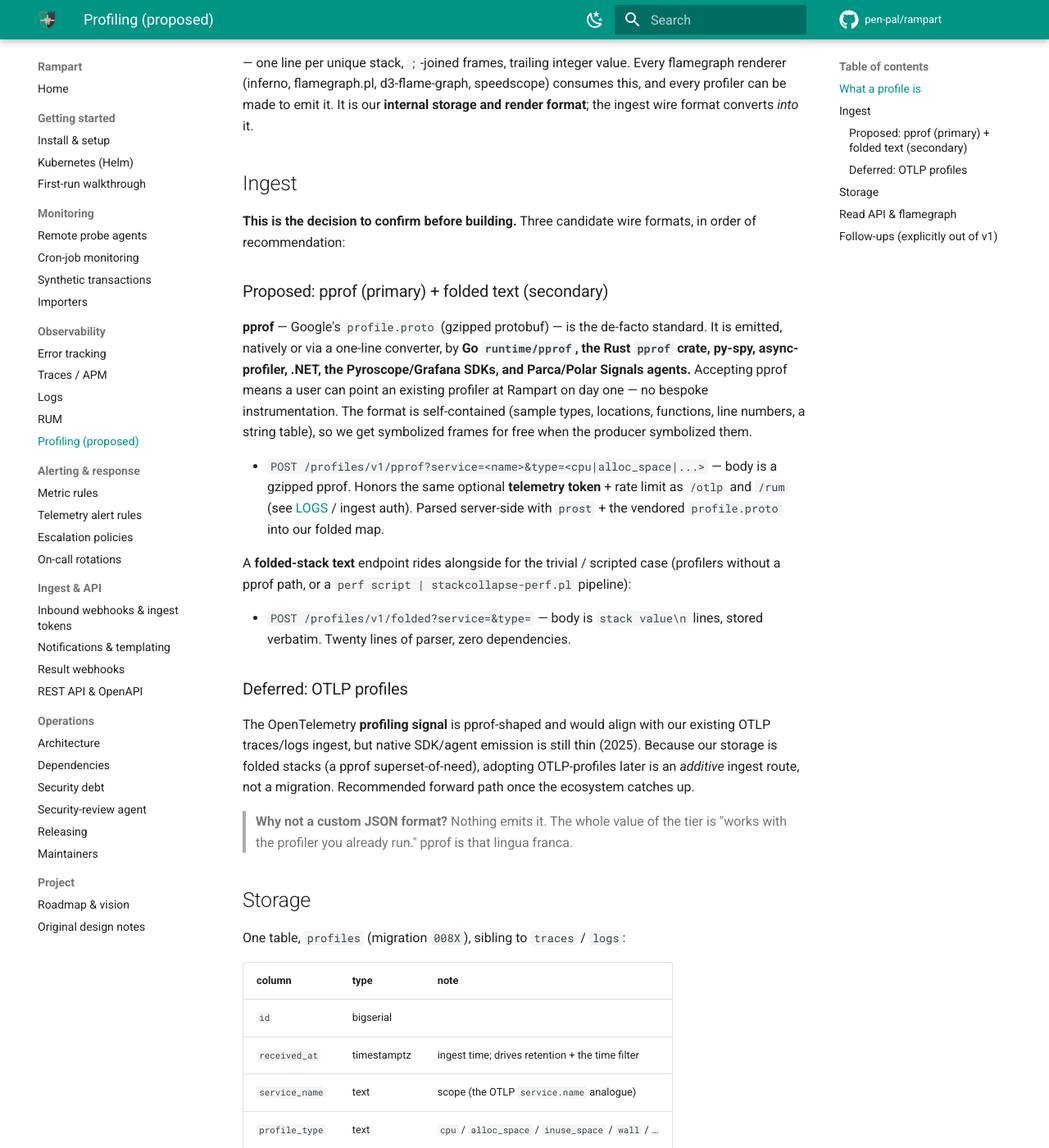
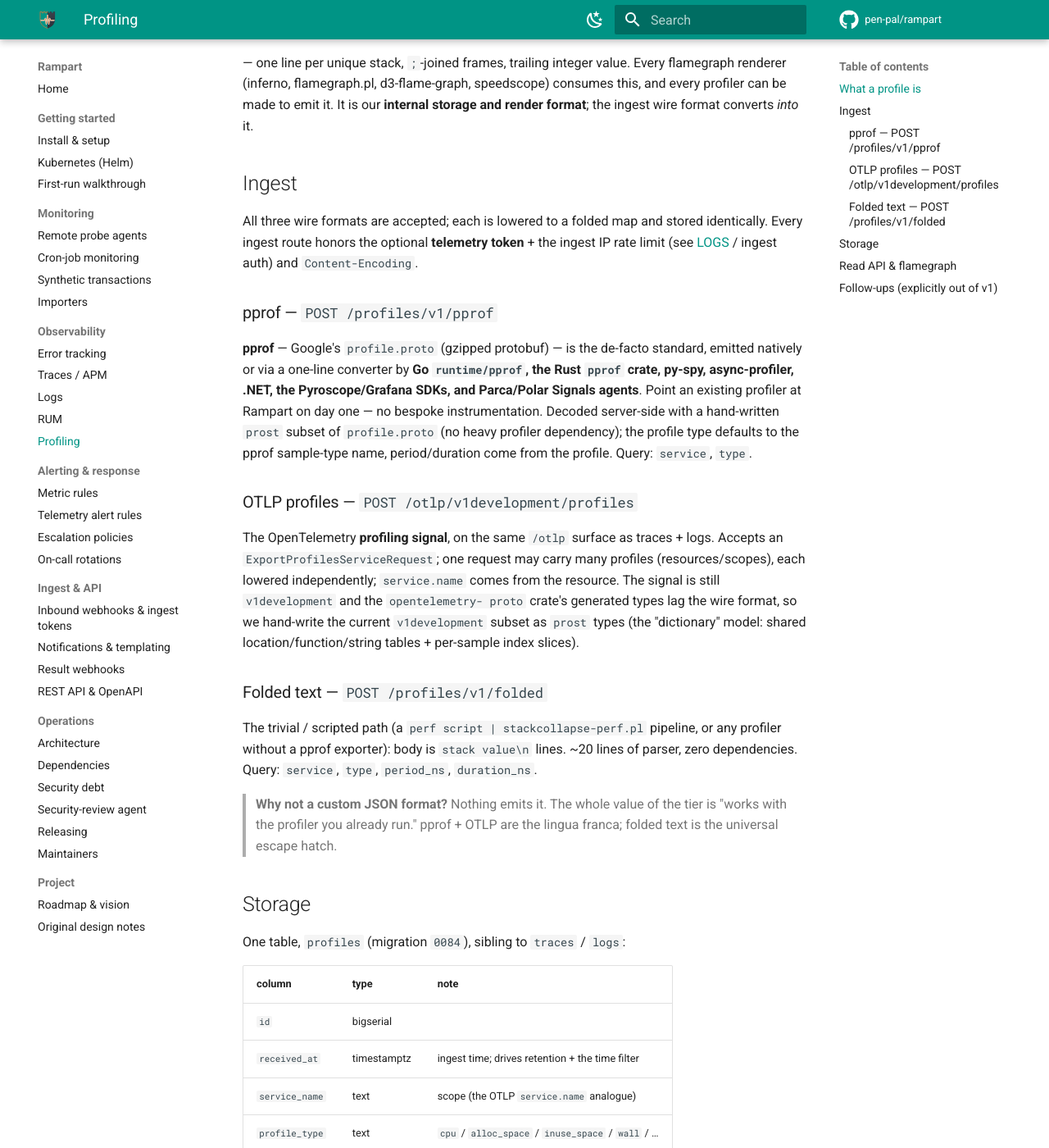
Before and after one commit to pen-pal/rampart, an MkDocs documentation site: the page built from docs/design/PROFILING.md, in a window 1280 px wide and 1400 px high, scrolled down 781 px. Shown: the whole window at 82% size. Built offline with MkDocs 1.6.1 and Material for MkDocs 9.7.7, drawn with Linux system fonts in a browser that asks for light colours; comment, search, counter and statistics services are not loaded; some of the changed text lies outside the part shown.

Commit message:
docs(profiling): flip design doc to shipped + sync OpenAPI/README/CHANGELOG
PROFILING.md → shipped (all three ingest formats live); OpenAPI gains the 8
profiling paths + Profiling tag (check-openapi 189/189); README tier row + API
positioning + design-doc index; CHANGELOG [Unreleased] entry; mkdocs nav.

```diff
--- a/docs/design/PROFILING.md
+++ b/docs/design/PROFILING.md
@@ -1,9 +1,8 @@
 # Continuous profiling & flamegraphs
 
-> **Status: proposed (v0.11.0).** This document is the design for the profiling
-> tier. The one decision that gates implementation — the **ingest format** — is
-> called out in [Ingest](#ingest); everything downstream of it (storage, read
-> API, render) is settled.
+> **Status: shipped (v0.11.0).** All three ingest formats below are live —
+> folded text, pprof, and OTLP profiles — over the folded-stack storage model,
+> with the merge read API and the icicle flamegraph + top-functions view.
 
 The fifth telemetry tier, alongside errors / traces / logs / RUM. Where traces
 answer *"which request was slow and in what span,"* profiling answers *"which
@@ -40,46 +39,45 @@ and render format**; the ingest wire format converts *into* it.
 
 ## Ingest
 
-**This is the decision to confirm before building.** Three candidate wire
-formats, in order of recommendation:
+All three wire formats are accepted; each is lowered to a folded map and stored
+identically. Every ingest route honors the optional **telemetry token** + the
+ingest IP rate limit (see [LOGS](LOGS.md) / ingest auth) and `Content-Encoding`.
 
-### Proposed: pprof (primary) + folded text (secondary)
+### pprof — `POST /profiles/v1/pprof`
 
 **pprof** — Google's `profile.proto` (gzipped protobuf) — is the de-facto
-standard. It is emitted, natively or via a one-line converter, by **Go
-`runtime/pprof`, the Rust `pprof` crate, py-spy, async-profiler, .NET, the
-Pyroscope/Grafana SDKs, and Parca/Polar Signals agents.** Accepting pprof means a
-user can point an existing profiler at Rampart on day one — no bespoke
-instrumentation. The format is self-contained (sample types, locations,
-functions, line numbers, a string table), so we get symbolized frames for free
-when the producer symbolized them.
+standard, emitted natively or via a one-line converter by **Go `runtime/pprof`,
+the Rust `pprof` crate, py-spy, async-profiler, .NET, the Pyroscope/Grafana SDKs,
+and Parca/Polar Signals agents**. Point an existing profiler at Rampart on day
+one — no bespoke instrumentation. Decoded server-side with a hand-written `prost`
+subset of `profile.proto` (no heavy profiler dependency); the profile type
+defaults to the pprof sample-type name, period/duration come from the profile.
+Query: `service`, `type`.
 
-- `POST /profiles/v1/pprof?service=<name>&type=<cpu|alloc_space|...>` — body is a
-  gzipped pprof. Honors the same optional **telemetry token** + rate limit as
-  `/otlp` and `/rum` (see [LOGS](LOGS.md) / ingest auth). Parsed server-side with
-  `prost` + the vendored `profile.proto` into our folded map.
+### OTLP profiles — `POST /otlp/v1development/profiles`
 
-A **folded-stack text** endpoint rides alongside for the trivial / scripted case
-(profilers without a pprof path, or a `perf script | stackcollapse-perf.pl`
-pipeline):
+The OpenTelemetry **profiling signal**, on the same `/otlp` surface as traces +
+logs. Accepts an `ExportProfilesServiceRequest`; one request may carry many
+profiles (resources/scopes), each lowered independently; `service.name` comes
+from the resource. The signal is still `v1development` and the `opentelemetry-
+proto` crate's generated types lag the wire format, so we hand-write the current
+`v1development` subset as `prost` types (the "dictionary" model: shared
+location/function/string tables + per-sample index slices).
 
-- `POST /profiles/v1/folded?service=&type=` — body is `stack value\n` lines,
-  stored verbatim. Twenty lines of parser, zero dependencies.
+### Folded text — `POST /profiles/v1/folded`
 
-### Deferred: OTLP profiles
-
-The OpenTelemetry **profiling signal** is pprof-shaped and would align with our
-existing OTLP traces/logs ingest, but native SDK/agent emission is still thin
-(2025). Because our storage is folded stacks (a pprof superset-of-need), adopting
-OTLP-profiles later is an *additive* ingest route, not a migration. Recommended
-forward path once the ecosystem catches up.
+The trivial / scripted path (a `perf script | stackcollapse-perf.pl` pipeline, or
+any profiler without a pprof exporter): body is `stack value\n` lines. ~20 lines
+of parser, zero dependencies. Query: `service`, `type`, `period_ns`,
+`duration_ns`.
 
 > **Why not a custom JSON format?** Nothing emits it. The whole value of the tier
-> is "works with the profiler you already run." pprof is that lingua franca.
+> is "works with the profiler you already run." pprof + OTLP are the lingua
+> franca; folded text is the universal escape hatch.
 
 ## Storage
 
-One table, `profiles` (migration `008X`), sibling to `traces` / `logs`:
+One table, `profiles` (migration `0084`), sibling to `traces` / `logs`:
 
 | column | type | note |
 |---|---|---|
--- a/mkdocs.yml
+++ b/mkdocs.yml
@@ -102,7 +102,7 @@ nav:
       - Traces / APM: design/TRACES.md
       - Logs: design/LOGS.md
       - RUM: design/RUM.md
-      - Profiling (proposed): design/PROFILING.md
+      - Profiling: design/PROFILING.md
   - Alerting & response:
       - Metric rules: METRICS.md
       - Telemetry alert rules: design/ALERT-RULES.md
```
Also changed, not shown: other parts of docs/design/PROFILING.md (+0 -1 lines), CHANGELOG.md (+15 -0 lines), README.md (+4 -2 lines), docs/openapi.yaml (+80 -0 lines), docs/openapi.json.
